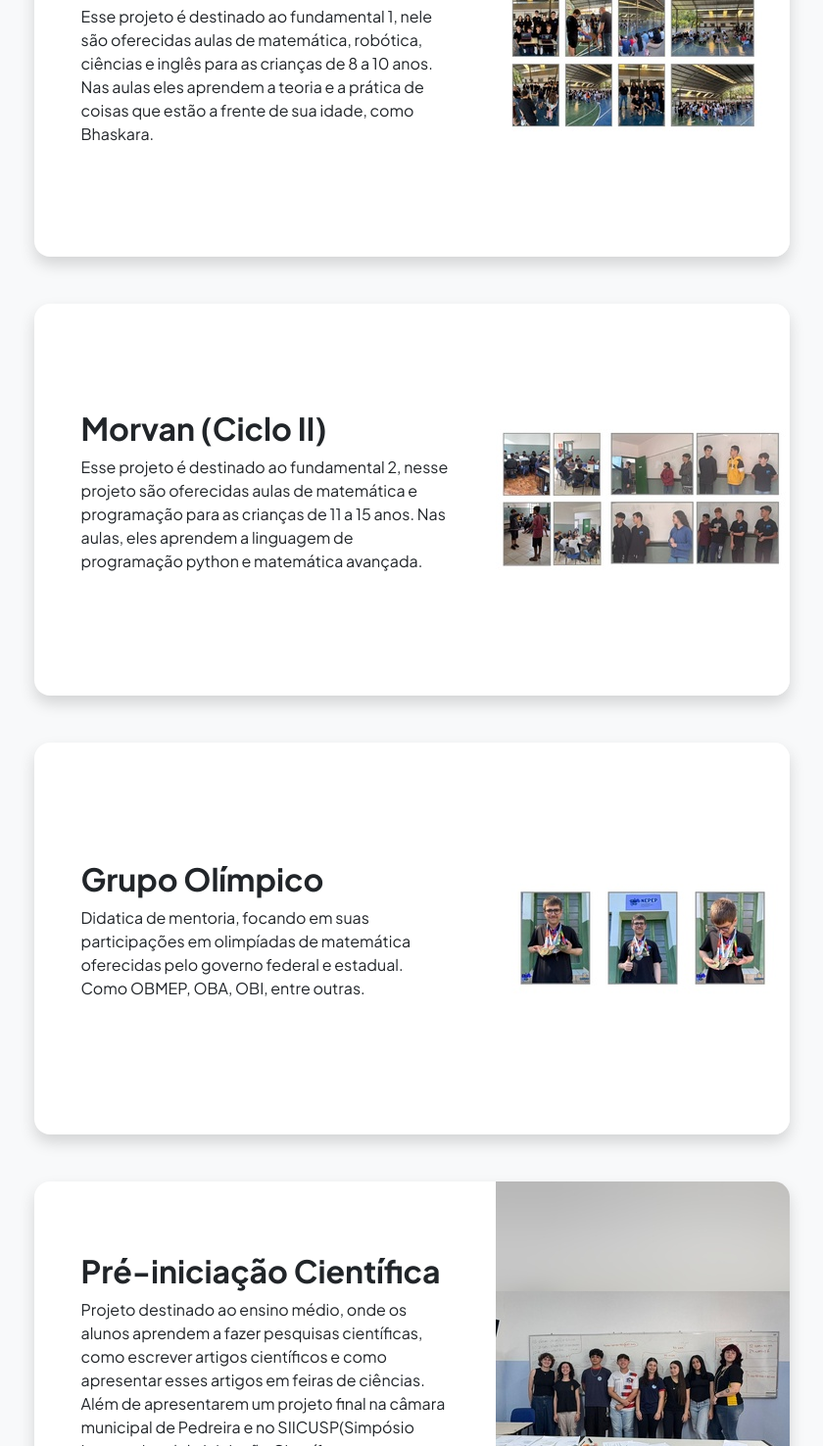
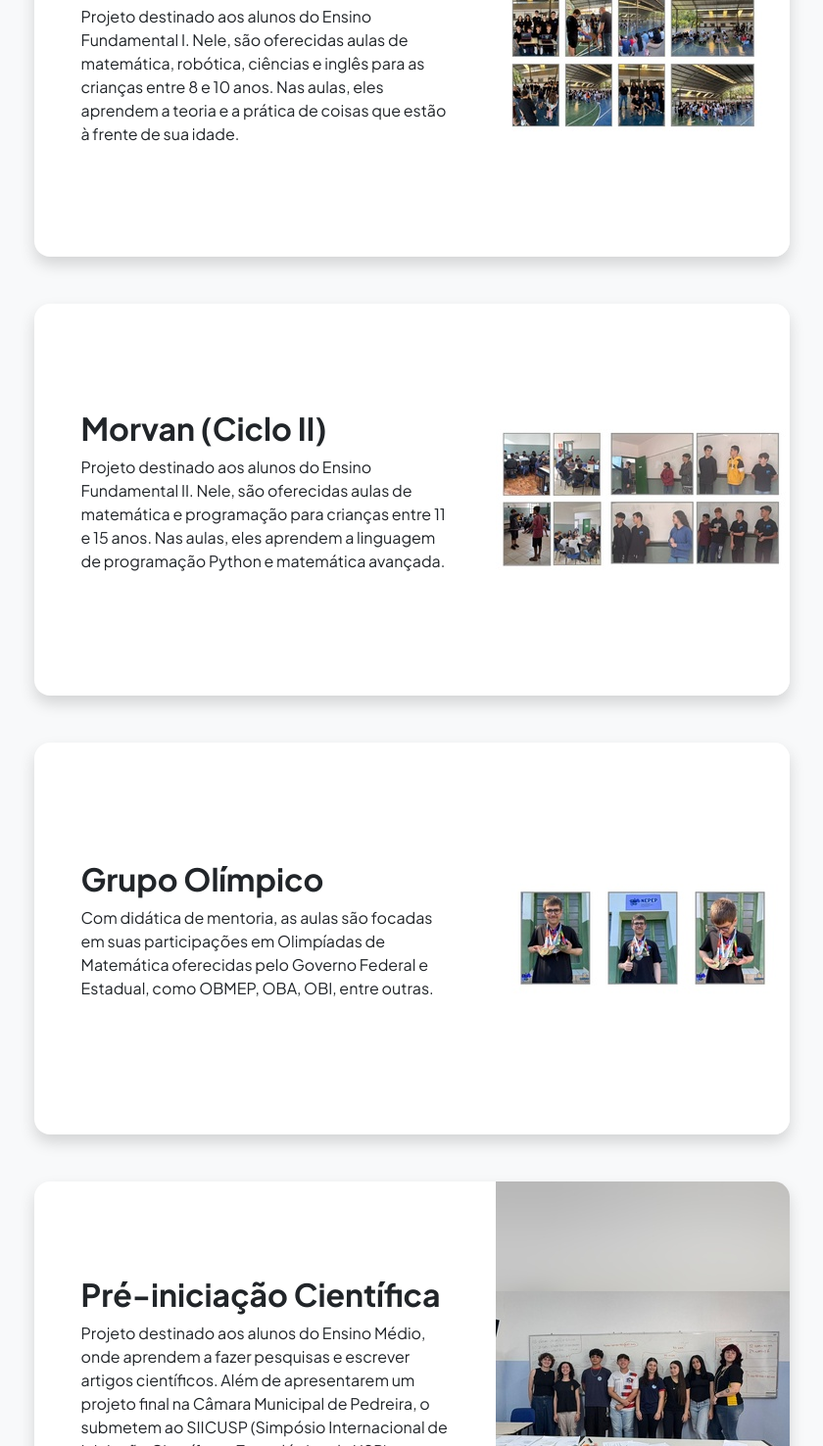
Before and after one commit to alunosnepep/alunosnepep.github.io, a plain HTML site: page projects.html in a window 1280 px wide. Shown: the part 364-1840 px from the top of the page at 98% size, without its empty margins (220-1060 px from the left). Drawn offline with nearby package versions, Linux system fonts and the light colour scheme.

Commit message:
Atualização site NEPEP

```diff
--- a/projects.html
+++ b/projects.html
@@ -48,7 +48,12 @@
                                     <div class="d-flex flex-column flex-md-row align-items-center">
                                         <div class="p-5">
                                             <h2 class="fw-bolder"><a>Morvan I</a></h2>
-                                            <p>Esse projeto é destinado ao fundamental 1, nele são oferecidas aulas de matemática, robótica, ciências e inglês para as crianças de 8 a 10 anos. Nas aulas eles aprendem a teoria e a prática de coisas que estão a frente de sua idade, como Bhaskara.</p>
+                                            <p>
+                                                Projeto destinado aos alunos do Ensino Fundamental I.
+                                                Nele, são oferecidas aulas de matemática, robótica, ciências
+                                                e inglês para as crianças entre 8 e 10 anos. Nas aulas, eles
+                                                aprendem a teoria e a prática de coisas que estão à frente de sua idade.
+                                            </p>
                                         </div>
                                         <img class="img-fluid" src="imagem_04_300x400.jpg" alt="..." />
                                     </div>
@@ -60,9 +65,9 @@
                                         <div class="p-5">
                                             <h2 class="fw-bolder"><a href="projects_morvanII.html" class="a">Morvan (Ciclo II)</a></h2>
                                             <p>
-                                                Esse projeto é destinado ao fundamental 2, nesse projeto são oferecidas aulas de matemática e
-                                                programação para as crianças de 11 a 15 anos.
-                                                Nas aulas, eles aprendem a linguagem de programação python e matemática avançada.
+                                                Projeto destinado aos alunos do Ensino Fundamental II. Nele, são oferecidas aulas de matemática
+                                                e programação para crianças entre 11 e 15 anos. Nas aulas, eles aprendem a linguagem de programação
+                                                Python e matemática avançada.
                                             </p>
                                         </div>
                                         <img class="img-fluid" src="imagem_01_300x400.jpg" alt="..." />
@@ -75,9 +80,9 @@
                                         <div class="p-5">
                                             <h2 class="fw-bolder">Grupo Olímpico</h2>
                                             <p>
-                                                Didatica de mentoria, focando em suas participações em olimpíadas de matemática oferecidas
-                                                pelo governo federal e estadual.
-                                                Como OBMEP, OBA, OBI, entre outras.
+                                                Com didática de mentoria, as aulas são focadas em suas
+                                                participações em Olimpíadas de Matemática oferecidas pelo
+                                                Governo Federal e Estadual, como OBMEP, OBA, OBI, entre outras.
                                             </p>
                                         </div>
                                         <img class="img-fluid" src="imagem_05_300x400.jpg" alt="..." />
@@ -91,10 +96,9 @@
                                         <div class="p-5">
                                             <h2 class="fw-bolder"><a href="pre_IC.html" class="a">Pré-iniciação Científica</a></h2>
                                             <p>
-                                                Projeto destinado ao ensino médio, onde os alunos aprendem a fazer pesquisas científicas,
-                                                como escrever artigos científicos e como apresentar esses artigos em feiras de ciências.
-                                                Além de apresentarem um projeto final na câmara municipal de Pedreira e no SIICUSP(Simpósio
-                                                Internacional de Iniciação Científica e Tecnológica da USP).
+                                                Projeto destinado aos alunos do Ensino Médio, onde aprendem a fazer pesquisas e escrever
+                                                artigos científicos. Além de apresentarem um projeto final na Câmara Municipal de Pedreira,
+                                                o submetem ao SIICUSP (Simpósio Internacional de Iniciação Científica e Tecnológica da USP).
                                             </p>
                                         </div>
                                         <img class="img-fluid" src="preIC_capa_300x400.jpg" alt="..." />
```
Also changed, not shown: index.html (+1 -1 lines), css/styles.css.
